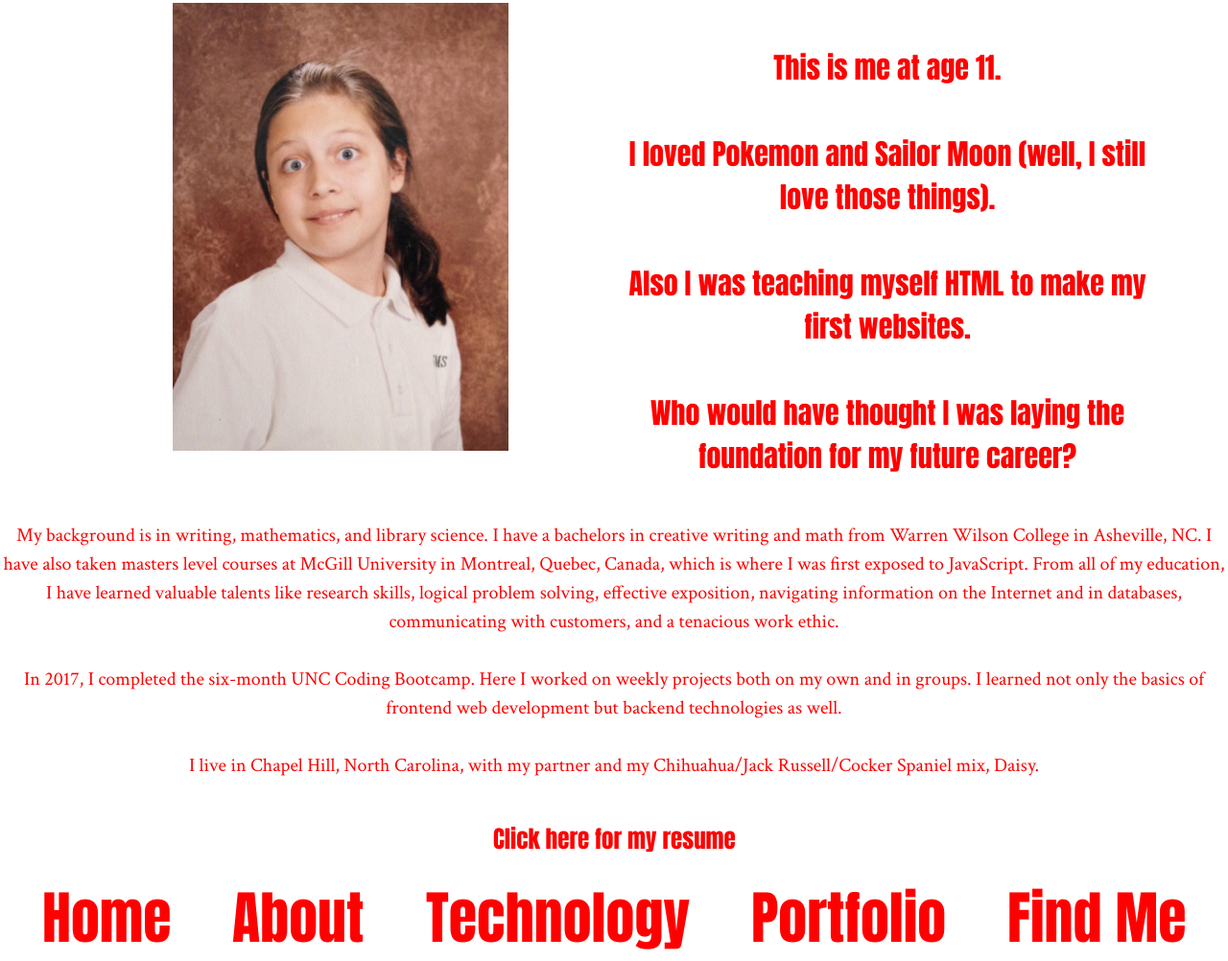
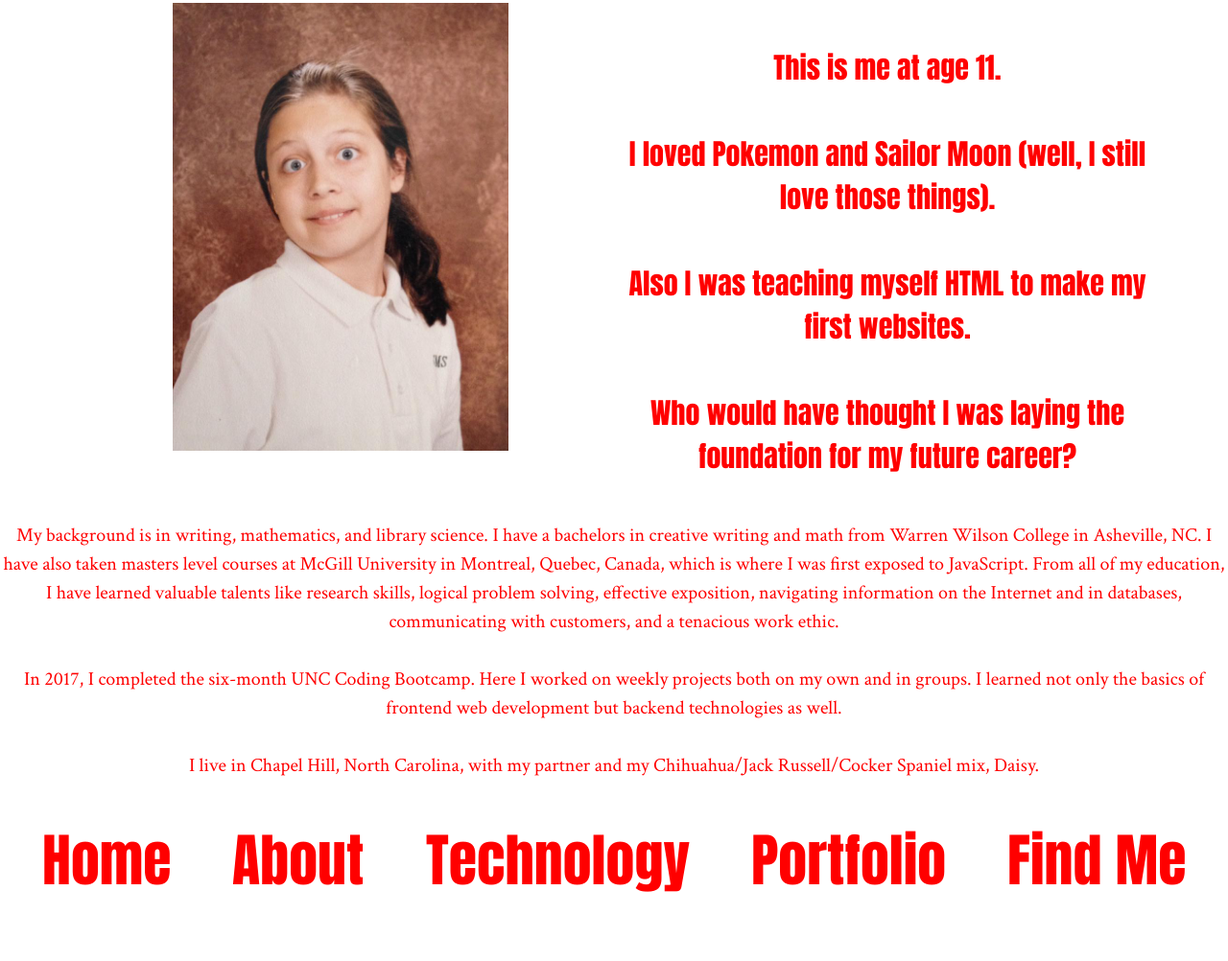
Before and after one commit to scapps00/personalWebsite, a website: page public/aboutme.html in a window 1280 px wide. Shown: the part 204-1206 px from the top of the page at 96% size. After the commit the page ends 1146 px from the top, so only its background shows below. Drawn offline with nearby package versions, Linux system fonts and the light colour scheme.

Commit message:
removed resume

```diff
--- a/public/aboutme.html
+++ b/public/aboutme.html
@@ -37,8 +37,6 @@
                 I live in Chapel Hill, North Carolina, with my partner and my Chihuahua/Jack Russell/Cocker Spaniel mix, Daisy.
             </div>
             <br><br>
-            <a class="hvr-underline-from-center" href="/resume" target="_blank"><h5>Click here for my resume</h5></a>
-            <br><br>
             <h2>
             <div class="menu">
                 <a class="test hvr-rotate" href="/" class="hvr-rotate">Home</a>
```
Also changed, not shown: 1 other file.
